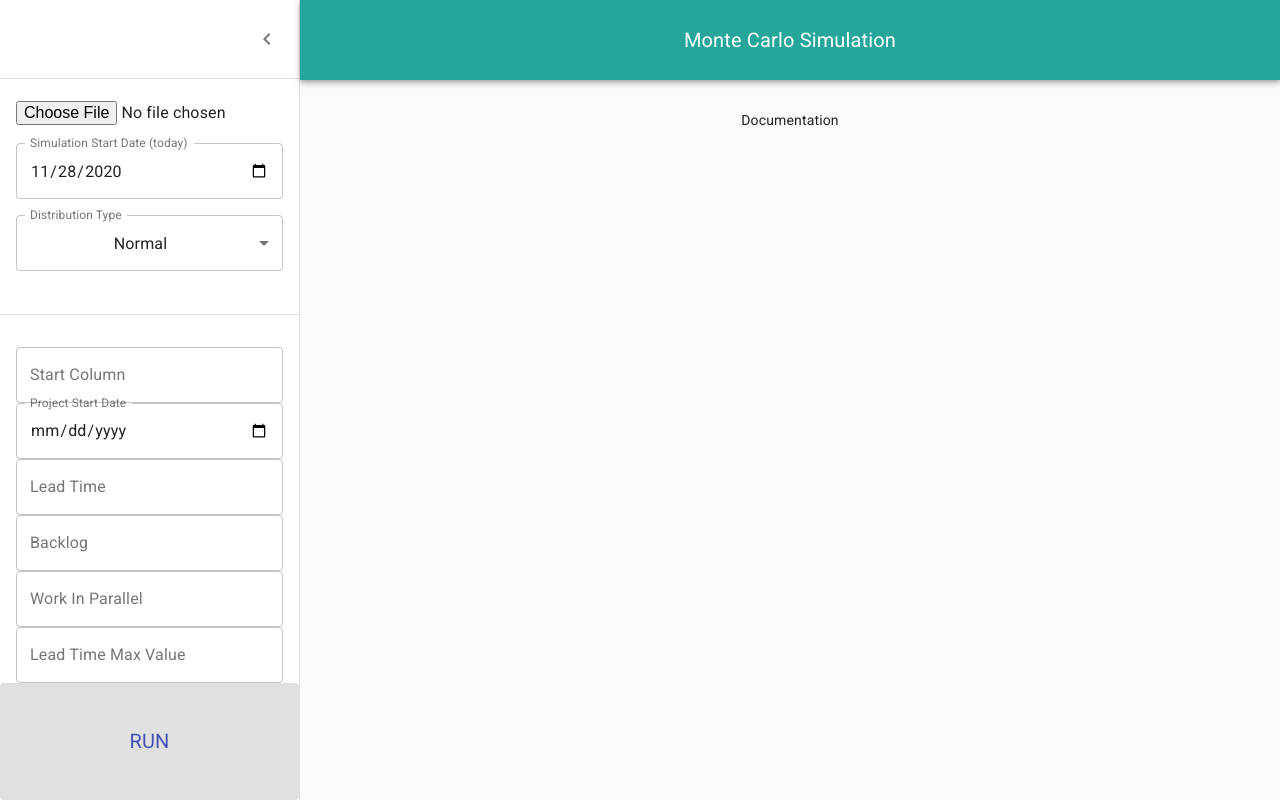
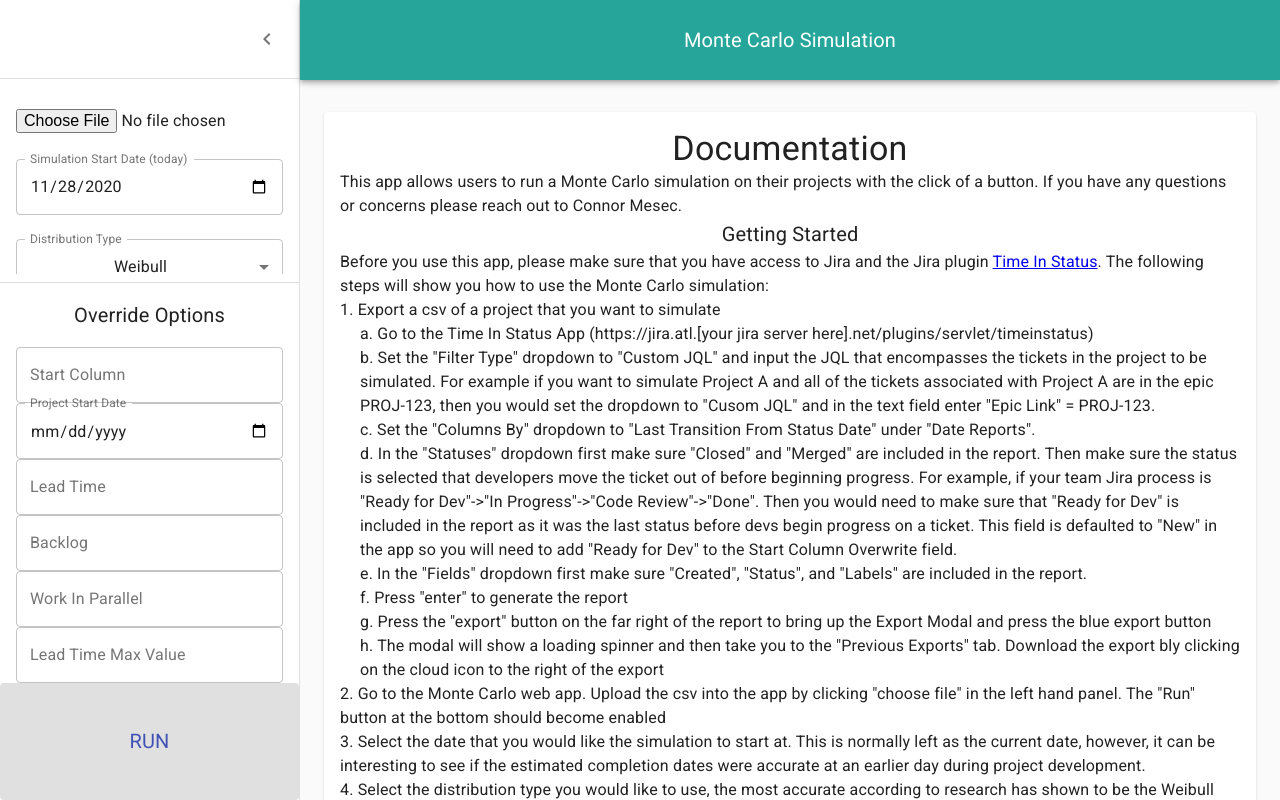
Before and after one commit to connormesec/project-predictor, a React (Create React App) app: page / in a window 1280 px wide. Built offline with nearby package versions, Linux system fonts and the light colour scheme.

Commit message:
fixed documentation and updated workInParallel

```diff
--- a/src/Dashboard.js
+++ b/src/Dashboard.js
@@ -28,7 +28,7 @@ import { Input } from "@material-ui/core";
 import LeadTimeFrequencyDiagram from "./LeadTimeFrequencyDiagram";
 import LeadTimeConfidenceValues from "./LeadTimeConfidenceValues";
 import LeadTimeRandomFrequencyDiagram from "./LeadTimeRandomFrequencyDiagram";
-
+import Documentation from "./Documentation";
 const drawerWidth = 300;
 
 const useStyles = makeStyles((theme) => ({
@@ -98,7 +98,7 @@ const useStyles = makeStyles((theme) => ({
     display: "flex",
     overflow: "auto",
     flexDirection: "column",
-    height: "30%",
+    height: "25%",
   },
   drawerLowerContainer: {
     padding: theme.spacing(2),
@@ -107,7 +107,10 @@ const useStyles = makeStyles((theme) => ({
     flexDirection: "column",
     height: "45%",
   },
-  appBarSpacer: theme.mixins.toolbar,
+  appBarSpacer: {
+    height: "10%",
+    ...theme.mixins.toolbar,
+  },
   content: {
     flexGrow: 1,
     height: "100vh",
@@ -128,6 +131,7 @@ const useStyles = makeStyles((theme) => ({
   },
   textField: {
     marginBottom: theme.spacing(2),
+    marginTop: theme.spacing(1),
   },
   overrideField: {
     height: "91%",
@@ -158,7 +162,7 @@ export default function Dashboard() {
   const [csvFile, setCsvFile] = useState();
   const [startDate, setStartDate] = useState();
   const [data, setData] = useState();
-  const [dist, setDist] = useState("Normal");
+  const [dist, setDist] = useState("Weibull");
   const [monteResults, setMonteResults] = useState();
   const [leadTimeOverride, setLeadTimeOverride] = useState();
   const [backlogOverride, setBackLogOverride] = useState();
@@ -278,14 +282,18 @@ export default function Dashboard() {
               onChange={handleMenuChange}
               label="Distribution Type"
             >
+              <MenuItem value={"Weibull"}>Weibull</MenuItem>
               <MenuItem value={"Normal"}>Normal</MenuItem>
               <MenuItem value={"Skew-Normal"}>Skew-Normal</MenuItem>
               <MenuItem value={"Log-Normal"}>Log-Normal</MenuItem>
-              <MenuItem value={"Weibull"}>Weibull</MenuItem>
             </Select>
           </FormControl>
         </div>
+
         <Divider className={classes.textField} />
+        <Typography variant="h6" className={classes.title}>
+      Override Options
+    </Typography>
         <div className={classes.drawerLowerContainer}>
         <TextField
             id="outlined-basic"
@@ -416,7 +424,9 @@ function Chartidge(props) {
       <Container maxWidth="lg" className={classes.container}>
         <Grid container spacing={3}>
           <Grid item xs={12}>
-            <p>Documentation</p>
+            <Paper className={classes.paper}>
+              <Documentation />
+            </Paper>
           </Grid>
         </Grid>
       </Container>
--- /dev/null
+++ b/src/Documentation.js
@@ -0,0 +1,142 @@
+import Typography from "@material-ui/core/Typography";
+import { makeStyles } from "@material-ui/core/styles";
+
+function Documentation() {
+  const useStyles = makeStyles((theme) => ({
+    title: {},
+    body: {
+      align: "left",
+    },
+    sublist: {
+      marginLeft: "20px",
+    },
+  }));
+  const classes = useStyles();
+  return (
+    <div>
+      <Typography variant="h4" className={classes.title}>
+        Documentation
+      </Typography>
+
+      <Typography variant="body1" align="left" className={classes.body}>
+        This app allows users to run a Monte Carlo simulation on their projects
+        with the click of a button. If you have any questions or concerns please
+        reach out to Connor Mesec.
+      </Typography>
+
+      <Typography variant="h6" className={classes.title}>
+        Getting Started
+      </Typography>
+      <Typography variant="body1" align="left" className={classes.body}>
+        Before you use this app, please make sure that you have access to Jira
+        and the Jira plugin{" "}
+        <a href="https://marketplace.atlassian.com/apps/1211756/time-in-status?hosting=cloud&tab=overview">
+          Time In Status
+        </a>
+        . The following steps will show you how to use the Monte Carlo
+        simulation:
+      </Typography>
+      <Typography variant="body1" align="left" className={classes.body}>
+        1. Export a csv of a project that you want to simulate
+      </Typography>
+      <Typography variant="body1" align="left" className={classes.sublist}>
+        a. Go to the Time In Status App (https://jira.atl.[your jira server
+        here].net/plugins/servlet/timeinstatus)
+      </Typography>
+      <Typography variant="body1" align="left" className={classes.sublist}>
+        b. Set the "Filter Type" dropdown to "Custom JQL" and input the JQL that
+        encompasses the tickets in the project to be simulated. For example if
+        you want to simulate Project A and all of the tickets associated with
+        Project A are in the epic PROJ-123, then you would set the dropdown to
+        "Cusom JQL" and in the text field enter "Epic Link" = PROJ-123.
+      </Typography>
+      <Typography variant="body1" align="left" className={classes.sublist}>
+        c. Set the "Columns By" dropdown to "Last Transition From Status Date"
+        under "Date Reports".
+      </Typography>
+      <Typography variant="body1" align="left" className={classes.sublist}>
+        d. In the "Statuses" dropdown first make sure "Closed" and "Merged" are
+        included in the report. Then make sure the status is selected that
+        developers move the ticket out of before beginning progress. For
+        example, if your team Jira process is "Ready for Dev"-{">"}"In
+        Progress"-{">"}"Code Review"-{">"}"Done". Then you would need to make
+        sure that "Ready for Dev" is included in the report as it was the last
+        status before devs begin progress on a ticket. This field is defaulted to "New" in the app so you will need to add "Ready for Dev" to the Start Column Overwrite field.
+      </Typography>
+      <Typography variant="body1" align="left" className={classes.sublist}>
+        e. In the "Fields" dropdown first make sure "Created", "Status", and
+        "Labels" are included in the report.
+      </Typography>
+      <Typography variant="body1" align="left" className={classes.sublist}>
+        f. Press "enter" to generate the report
+      </Typography>
+      <Typography variant="body1" align="left" className={classes.sublist}>
+        g. Press the "export" button on the far right of the report to bring up
+        the Export Modal and press the blue export button
+      </Typography>
+      <Typography variant="body1" align="left" className={classes.sublist}>
+        h. The modal will show a loading spinner and then take you to the
+        "Previous Exports" tab. Download the export bly clicking on the cloud
+        icon to the right of the export
+      </Typography>
+      <Typography variant="body1" align="left" className={classes.body}>
+        2. Go to the Monte Carlo web app. Upload the csv into the app by
+        clicking "choose file" in the left hand panel. The "Run" button at the
+        bottom should become enabled
+      </Typography>
+      <Typography variant="body1" align="left" className={classes.body}>
+        3. Select the date that you would like the simulation to start at. This
+        is normally left as the current date, however, it can be interesting to
+        see if the estimated completion dates were accurate at an earlier day
+        during project development.
+      </Typography>
+      <Typography variant="body1" align="left" className={classes.body}>
+        4. Select the distribution type you would like to use, the most accurate
+        according to research has shown to be the Weibull distribution.
+      </Typography>
+      <Typography variant="body1" align="left" className={classes.body}>
+        5. Click the "Run" button. Your results will appear momentarily.
+      </Typography>
+      <Typography variant="h6" className={classes.title}>
+        How it works
+      </Typography>
+      <Typography variant="body1" align="left" className={classes.body}>
+        This Monte Carlo simulation looks at the last 11 completed tickets from
+        the imported csv and determines their lead time. It then uses this data
+        to build a{" "}
+        <a href="https://en.wikipedia.org/wiki/Cumulative_flow_diagram">
+          cumulative flow diagram
+        </a>{" "}
+        and estimate completion dates based on confidence values. This app is
+        essentially an automated version of{" "}
+        <a href="http://www.kanbandan.com/?p=14">
+          Dan Brown's method of estimating
+        </a>
+        .
+      </Typography>
+      <Typography variant="h6" className={classes.title}>
+        Override Options Explained
+      </Typography>
+      <Typography variant="body1" align="left" className={classes.body}>
+        <b>Start Column:</b> Defaults to "New". Add the status that devs move tickets out of as they transition tickets to "In Progress". See Getting Started step 1d.
+      </Typography>
+      <Typography variant="body1" align="left" className={classes.body}>
+        <b>Project Start Date:</b> Defaults to earliest created date from the imported csv. Use this if the project had a long delay with tickets left in progress. For example if you have a project that expands over Christmas, set the project start date to the Monday after the holidays so the tickets left open over Christmas are not accounted for.
+      </Typography>
+      <Typography variant="body1" align="left" className={classes.body}>
+        <b>Lead Time:</b> Defaults to the last 11 tickets, if there are less than 11 tickets it will include however many are available. Use this if you want to override the 11 ticket lead times, enter lead times as integers separated by commas (1,2,3,4,5). For example, if you have a project that has not been started yet or is in the early stages of development, you can input the lead times of the past few tickets from another project to get a prediction.
+      </Typography>
+      <Typography variant="body1" align="left" className={classes.body}>
+        <b>Backlog:</b> Defaults to total tickets minus completed tickets. Use this if you want to manually set how many tickets are in the backlog. For example, if you have a project with a backlog of 20 tickets and want to see how the estimated completion date might change if 10 more tickets were added, then you would put 30 in the override field.
+      </Typography>
+      <Typography variant="body1" align="left" className={classes.body}>
+        <b>Work In Parallel:</b> Override this if you want to see how the simulation would change if more developers were added or taken away from the project. In theory two developers should have a work in parallel value of two but in practice each developer tend to add 0.8 to the work in parallel value. For example if you have a project with two developers working on it with a work in parrallel value of 1.3 and you want to see how the estimated completion dates will change if another is added then you would add 0.8 to your work in parallel value and input 2.1 in the override field.
+      </Typography>
+      <Typography variant="body1" align="left" className={classes.body}>
+        <b>Lead Time Max Value:</b> If you want to remove lead time outliers above a certain threshold use this field. This is useful for lognormal and Weibull distributions as their ditributions are based on logarithms and result in some very pessimistic results if this field is not used. For example, if you wanted to get a more accurate prediction and you know that you had a ticket with a lead time of 22 days you could set the override to 15 and the outlier would not be factored into the simulation.
+      </Typography>
+    </div>
+  );
+}
+
+export default Documentation;
```
Also changed, not shown: src/monteCarlo.js (+14 -15 lines), 1 other file (tests, documents, lock files or other folders).
